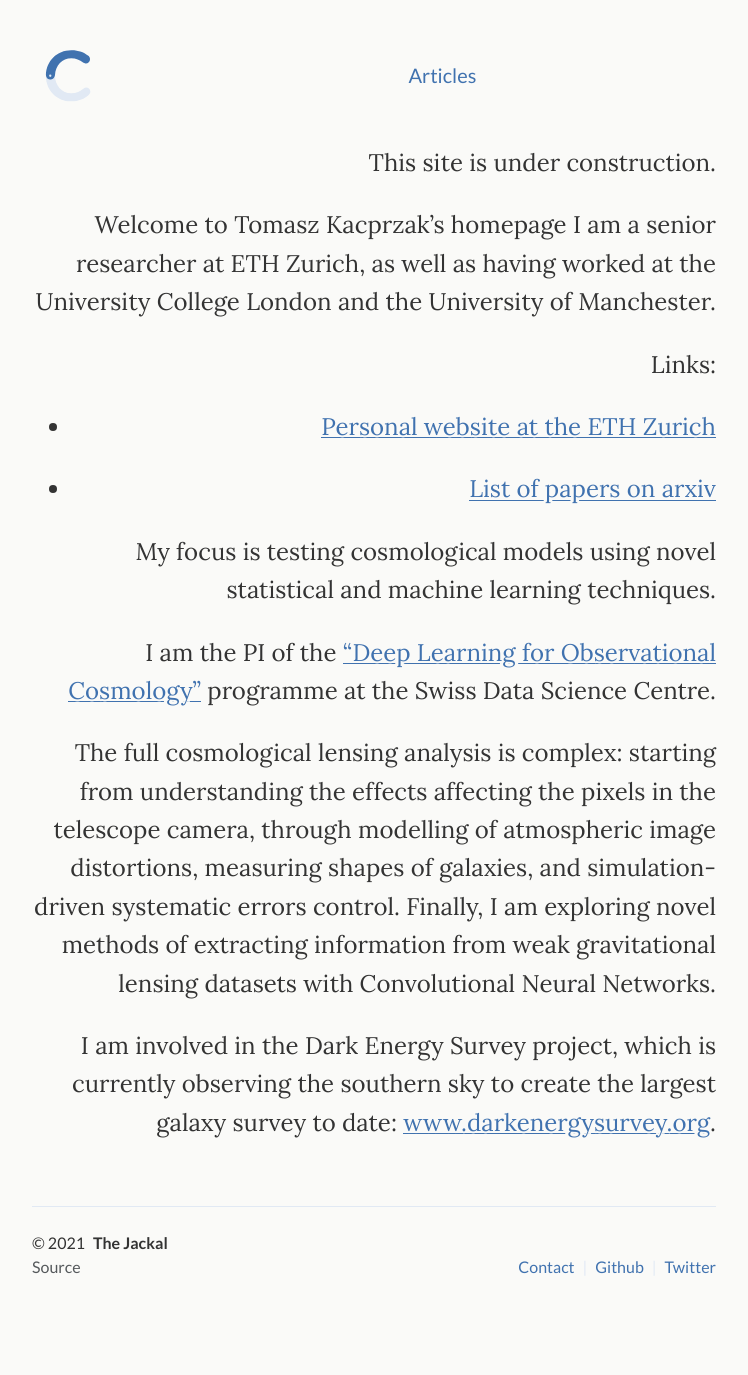
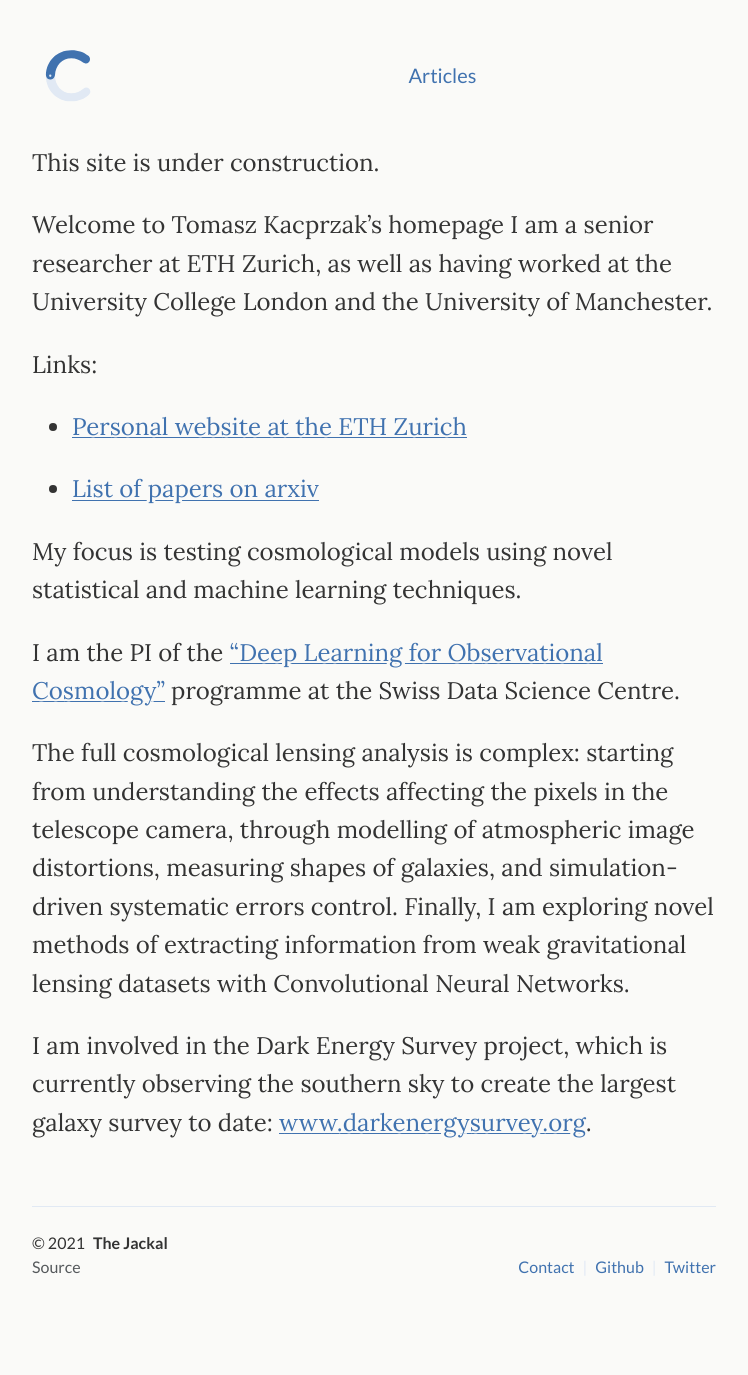
Before and after one commit to tomaszkacprzak/tomaszkacprzak.github.io, a Jekyll site: the page built from index.md, in a window 1280 px wide. Shown: the whole page, without its empty margins (266-1014 px from the left). Built offline with Jekyll 4.4.1, drawn with Linux system fonts in a browser that asks for light colours.

Commit message:
Update index.md

```diff
--- a/index.md
+++ b/index.md
@@ -2,7 +2,7 @@
 layout: default
 ---
 
-<div class="lead pretty-links" align="right">
+<div class="lead pretty-links" align="left">
 
 
 This site is under construction.
```
